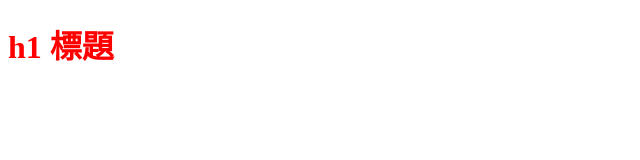
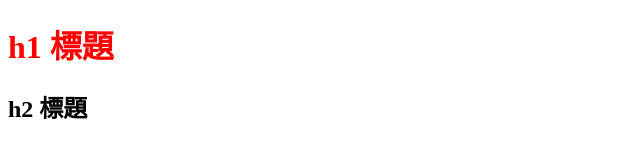
Before and after one commit to recall131477/git-demo, a plain HTML site: page index.html in a window 1280 px wide. Shown: the whole page, without its empty margins (0-640 px from the left). Drawn offline with Linux system fonts and the light colour scheme.

Commit message:
add h2 title

```diff
--- a/index.html
+++ b/index.html
@@ -9,5 +9,6 @@
   </head>
   <body>
     <h1>h1 標題</h1>
+    <h2>h2 標題</h2>
   </body>
 </html>
```
